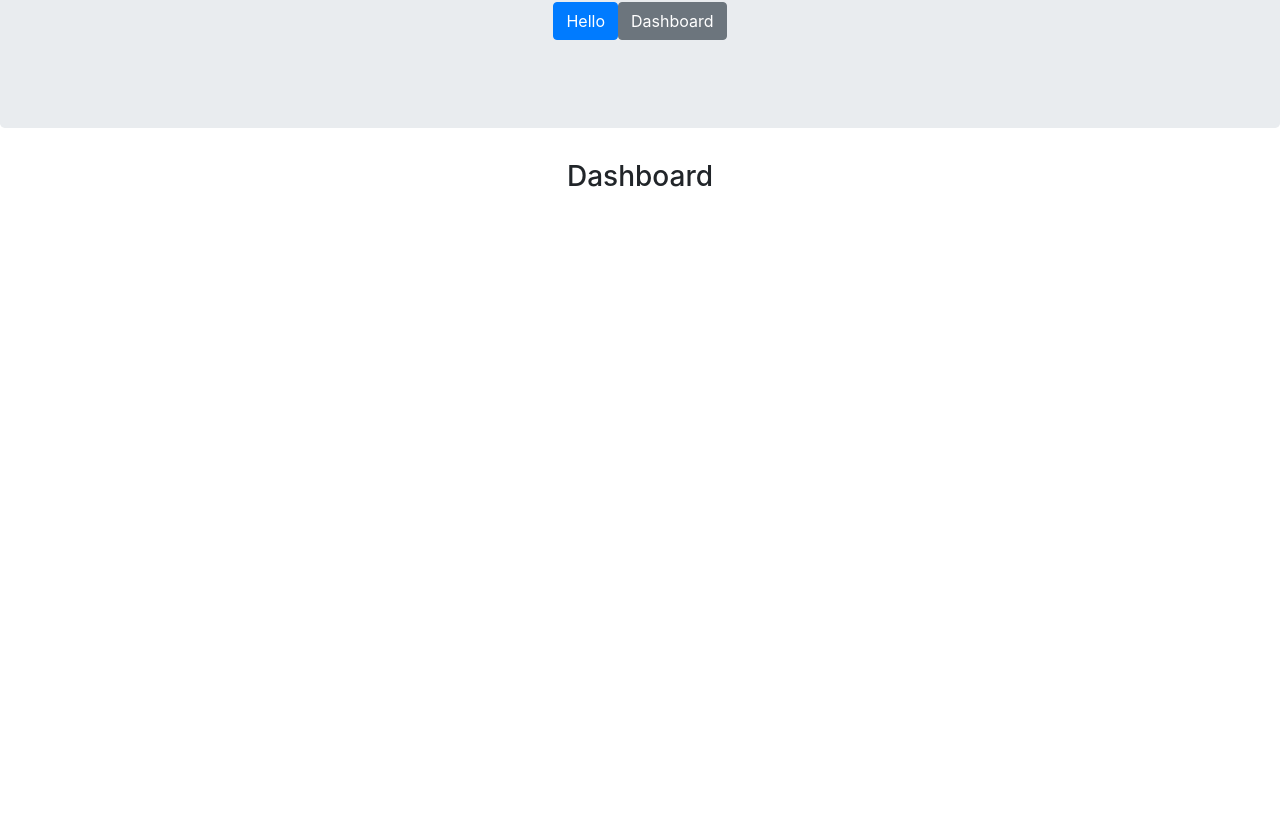
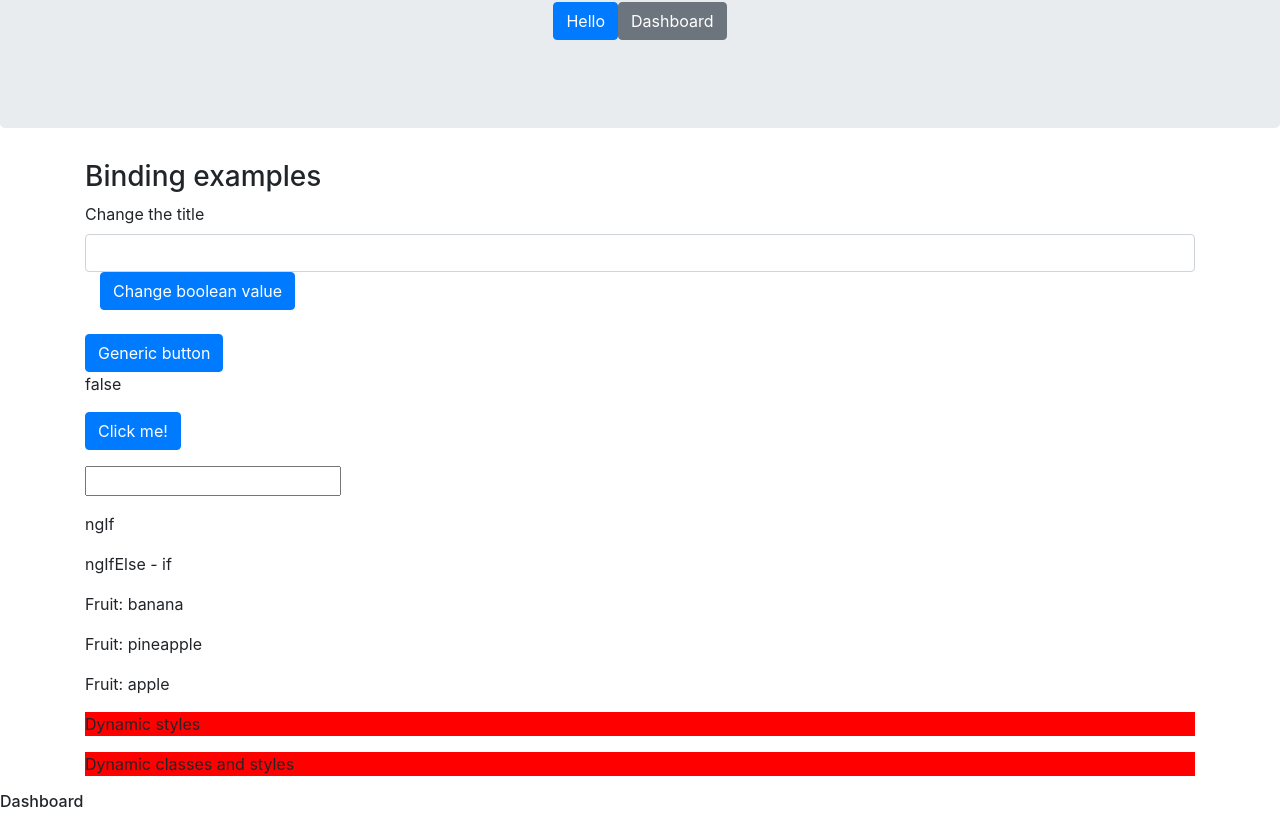
Before and after one commit to IoanCristianRadu/Angular, an Angular app: page /dashboard in a window 1280 px wide. Shown: the part 258-1077 px from the top of the page. Before the commit the page ends 800 px from the top, so only its background shows below. Built offline with nearby package versions, Linux system fonts and the light colour scheme.

Commit message:
Added data binding cheatsheet

```diff
--- a/src/app/app.component.html
+++ b/src/app/app.component.html
@@ -15,4 +15,7 @@
     <a routerLink="dashboard" class="btn btn-secondary my-2">Dashboard</a>
 </nav>
 -->
+
+<app-data-binding-cheatsheet></app-data-binding-cheatsheet>
+
 <router-outlet></router-outlet>
--- a/src/app/dashboard/dashboard.component.html
+++ b/src/app/dashboard/dashboard.component.html
@@ -1 +1 @@
-<h3>Dashboard</h3>
+<h6>Dashboard</h6>
--- /dev/null
+++ b/src/app/data-binding-cheatsheet/data-binding-cheatsheet.component.html
@@ -0,0 +1,42 @@
+<div class="container">
+    <h3>{{name}}</h3>
+
+    <label>Change the title</label>
+    <input
+    type="text"
+    class="form-control"
+    (input)="onTypeLetter($event)">
+
+    <div class="container">
+        <button class="btn btn-primary" (click)="changeBooleanValue()">Change boolean value</button>
+    </div>
+    <br/>
+    <button class="btn btn-primary" [disabled]="booleanValue">Generic button</button>
+    <p [innerText]="booleanValue"></p>
+    <button class="btn btn-primary" [disabled]="booleanValue" (click)="myFunction()">Click me!</button>
+    <p>{{myVariable}}</p>
+
+
+
+    <!-- Add forms module to app.module.ts
+    imports: FormsModule
+    import { FormsModule }   from '@angular/forms';-->
+    <input [(ngModel)]="myNgModel">
+    <p>{{myNgModel}}</p>
+
+    <p *ngIf="!booleanValue">ngIf</p>
+
+    <p *ngIf="!booleanValue; else noServer">ngIfElse - if</p>
+    <ng-template #noServer>
+      <p>else</p>
+    </ng-template>
+
+    <p *ngFor="let fruit of fruits">Fruit: {{fruit}}</p>
+
+    <!-- dynamically update the style-->
+    <p [ngStyle]="{backgroundColor: getColor()}">Dynamic styles</p>
+
+    <!-- dynamically update the classes-->
+    <p [ngStyle]="{backgroundColor: getColor()}"
+    [ngClass]="{true: booleanValue == true}">Dynamic classes and styles</p>
+</div>
--- /dev/null
+++ b/src/app/data-binding-cheatsheet/data-binding-cheatsheet.component.ts
@@ -0,0 +1,46 @@
+import { Component, OnInit, NgModule } from '@angular/core';
+
+@NgModule()
+
+@Component({
+  selector: 'app-data-binding-cheatsheet',
+  templateUrl: './data-binding-cheatsheet.component.html',
+  styleUrls: ['./data-binding-cheatsheet.component.css']
+})
+export class DataBindingCheatsheetComponent implements OnInit {
+
+  name = "Binding examples";
+  number = 10;
+  booleanValue = true;
+  myVariable = '';
+  myVariable2 = 'Stuff';
+  fruits = ['banana', 'pineapple', 'apple'];
+  myNgModel = '';
+
+  constructor(){
+    setTimeout(() => {
+      this.booleanValue = false;
+    }, 2000)
+  }
+
+  ngOnInit() {
+  }
+
+  myFunction(){
+      this.myVariable = this.myVariable + " You clicked! "
+  }
+
+  onTypeLetter(event: any){
+      this.name = (<HTMLInputElement>event.target).value;
+      console.log(event);
+  }
+
+  changeBooleanValue(){
+    this.booleanValue = !this.booleanValue;
+  }
+
+  getColor(){
+    return this.booleanValue == true ? 'green' : 'red';
+  }
+
+}
```
Also changed, not shown: src/app/app.module.ts (+6 -2 lines), src/app/data-binding-cheatsheet/data-binding-cheatsheet.component.css (added), 1 other file (tests, documents, lock files or other folders).
